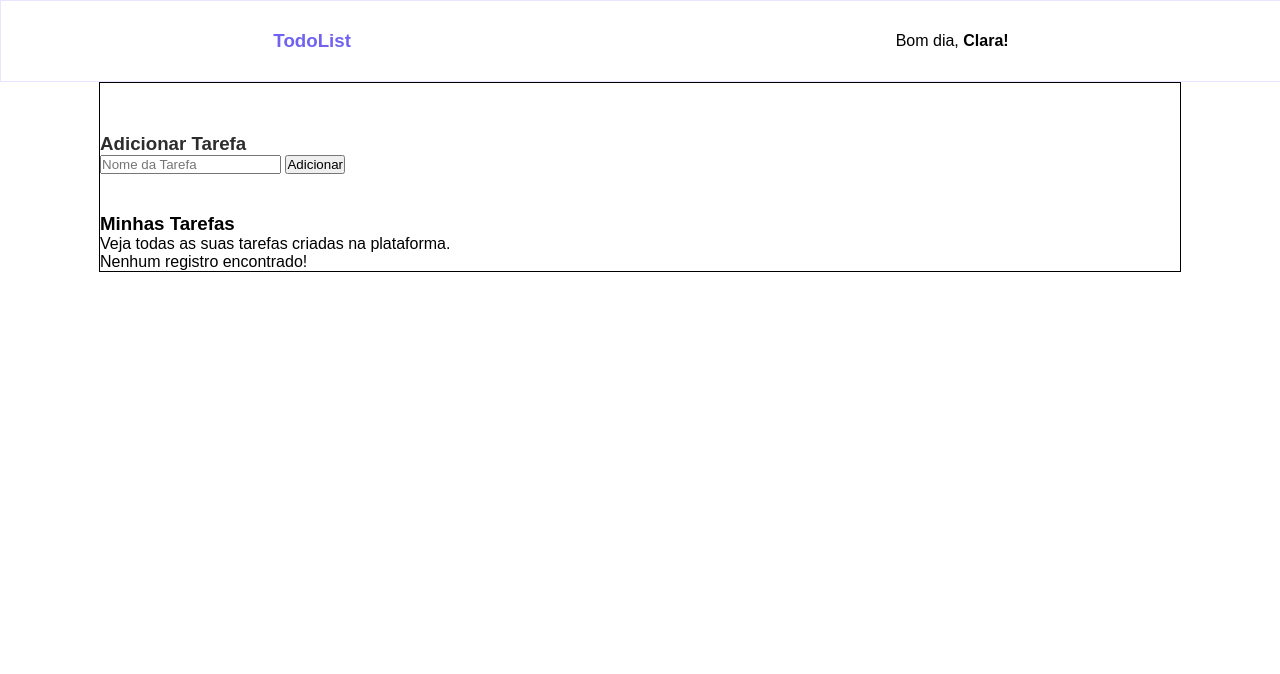
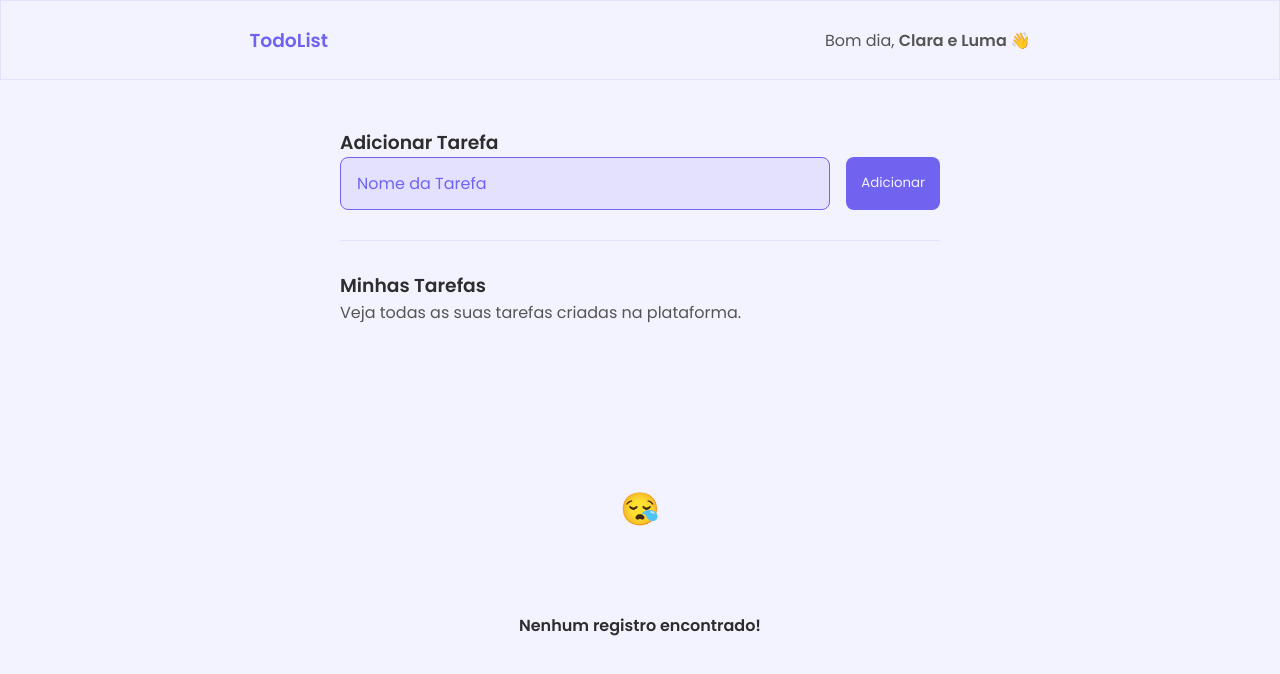
Before and after one commit to mariaamv/PWEB, a plain HTML site: page Projeto01 - PWEB/index.html in a window 1280 px wide. Drawn offline with Linux system fonts and the light colour scheme.

Commit message:
Add files via upload

```diff
--- a/Projeto01 - PWEB/index.html
+++ b/Projeto01 - PWEB/index.html
@@ -9,13 +9,13 @@
 <body>
     <header class="cabecalho">
         <h3 class="cor">TodoList</h3>
-        <p>Bom dia, <b>Clara!</b></p>
+        <p>Bom dia, <b>Clara e Luma 👋</b></p>
     </header>
 
     <main>
         <div class="alinhar">
+             <h3>Adicionar Tarefa</h3>
             <form class="container">
-                <h3>Adicionar Tarefa</h3>
                 <input type="text" placeholder="Nome da Tarefa">
                 <button>Adicionar</button>
             </form>
@@ -24,7 +24,11 @@
 
             <h3>Minhas Tarefas</h3>
             <p>Veja todas as suas tarefas criadas na plataforma.</p>
-            <p>Nenhum registro encontrado!</p>
+
+            <div class="divfim">
+                <h1>😪</h1>
+                <p><b>Nenhum registro encontrado!</b></p>
+            </div>
         </div>
     </main>
 </body>
--- a/Projeto01 - PWEB/style.css
+++ b/Projeto01 - PWEB/style.css
@@ -1,11 +1,16 @@
+@import url('https://fonts.googleapis.com/css2?family=Poppins:wght@400;500;600&display=swap');
+
 * {
     margin: 0;
     padding: 0;
-font-family: 'poppins', sans-serif;
+    box-sizing: border-box;
+    font-family: 'Poppins', sans-serif;
 }
 
-.cor {
-color: #7063F0;
+body {
+    background-color: #F3F2FF;
+    color: #2D2D2D;
+    min-height: 100vh;
 }
 
 .cabecalho {
@@ -14,19 +19,177 @@ height: 80px;
     display: flex;
     justify-content: space-around;
     align-items: center;
-border: 1px solid #E7E5FF;
+    border: 1px solid #E4E1FF;
+}
+
+.cor {
+    color: #7063F0;
+    font-weight: 600;
+}
+
+.cabecalho p {
+    color: #555555;
+}
+
+main {
+    display: flex;
+    justify-content: center;
+    padding: 3rem;
+}
+
+.alinhar {
+    max-width: 600px;
+    width: 100%;
+    margin: 0 auto;@import url('https://fonts.googleapis.com/css2?family=Poppins:wght@400;500;600&display=swap');
+
+* {
+    margin: 0;
+    padding: 0;
+    box-sizing: border-box;
+    font-family: 'Poppins', sans-serif;
+}
+
+body {
+    background-color: #F3F2FF;
+    color: #2D2D2D;
+    min-height: 100vh;
+}
+
+.cabecalho {
+    width: 100%;
+    height: 80px;
+    display: flex;
+    justify-content: space-around;
+    align-items: center;
+    border: 1px solid #E4E1FF;
+}
+
+.cor {
+    color: #7063F0;
+    font-weight: 600;
+}
+
+.cabecalho p {
+    color: #555555;
+}
+
+main {
+    display: flex;
+    justify-content: center;
+    padding: 3rem;
+}
+
+.alinhar {
+    max-width: 600px;
+    width: 100%;
+    margin: 0 auto;
 }
 
 .container {
-width: 100%;
-height: 80px;
-margin-top: 50px;
-margin-right: 20px;
+    display: flex;
+    gap: 1rem;
+}
+
+.container h3 {
     color: #2D2D2D;
 }
 
-.alinhar {
-max-width: 1080px;
-margin: 0 auto;
-border: 1px solid black;
+.container input {
+    width: 100%;
+    padding: 0.8rem 1rem;
+    background: #E4E1FF;
+    border: 1px solid #7063F0;
+    border-radius: 8px;
+    outline: none;
+    font-size: 1rem;
 }
+
+.container input::placeholder {
+    color: #7063F0;
+}
+
+.container button {
+    background: #7063F0;
+    color: #F3F2FF;
+    border: none;
+    border-radius: 8px;
+    padding: 15px;
+    cursor: pointer;
+}
+
+.risco {
+    height: 1px;
+    background-color: #E4E1FF;
+    margin: 30px 0;
+}
+
+.alinhar h3 {
+    color: #2D2D2D;
+}
+
+.divfim {
+    margin: 10rem;
+    display: flex;
+    flex-direction: column;
+    align-items: center;
+}
+}
+
+.container {
+    display: flex;
+    gap: 1rem;
+}
+
+.container h3 {
+    color: #2D2D2D;
+}
+
+.container input {
+    width: 100%;
+    padding: 0.8rem 1rem;
+    background: #E4E1FF;
+    border: 1px solid #7063F0;
+    border-radius: 8px;
+    outline: none;
+    font-size: 1rem;
+}
+
+.container input::placeholder {
+    color: #7063F0;
+}
+
+.container button {
+    background: #7063F0;
+    color: #F3F2FF;
+    border: none;
+    border-radius: 8px;
+    padding: 15px;
+    cursor: pointer;
+}
+
+.risco {
+    height: 1px;
+    background-color: #E4E1FF;
+    margin: 30px 0;
+}
+
+.C1 {
+    display: flex;
+    align-items: center;
+    flex-direction: column;
+    margin-top: 5rem;
+}
+
+.alinhar h3 {
+    color: #2D2D2D;
+}
+
+.alinhar p {
+    color: #555555;
+}
+
+.alinhar p:last-child {
+    text-align: center;
+    margin-top: 5rem;
+    color: #2D2D2D;
+}
```
Lines whose indentation alone changed are shown as unchanged.
